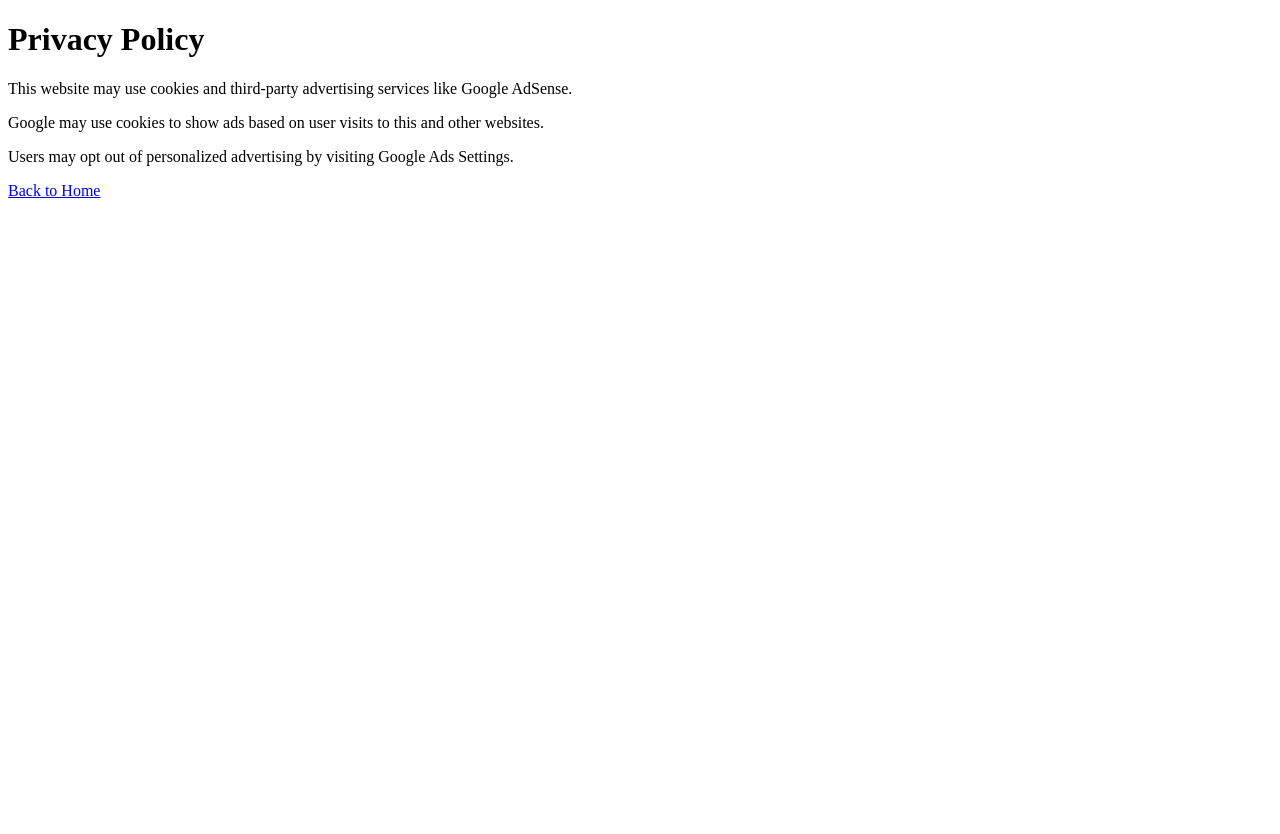
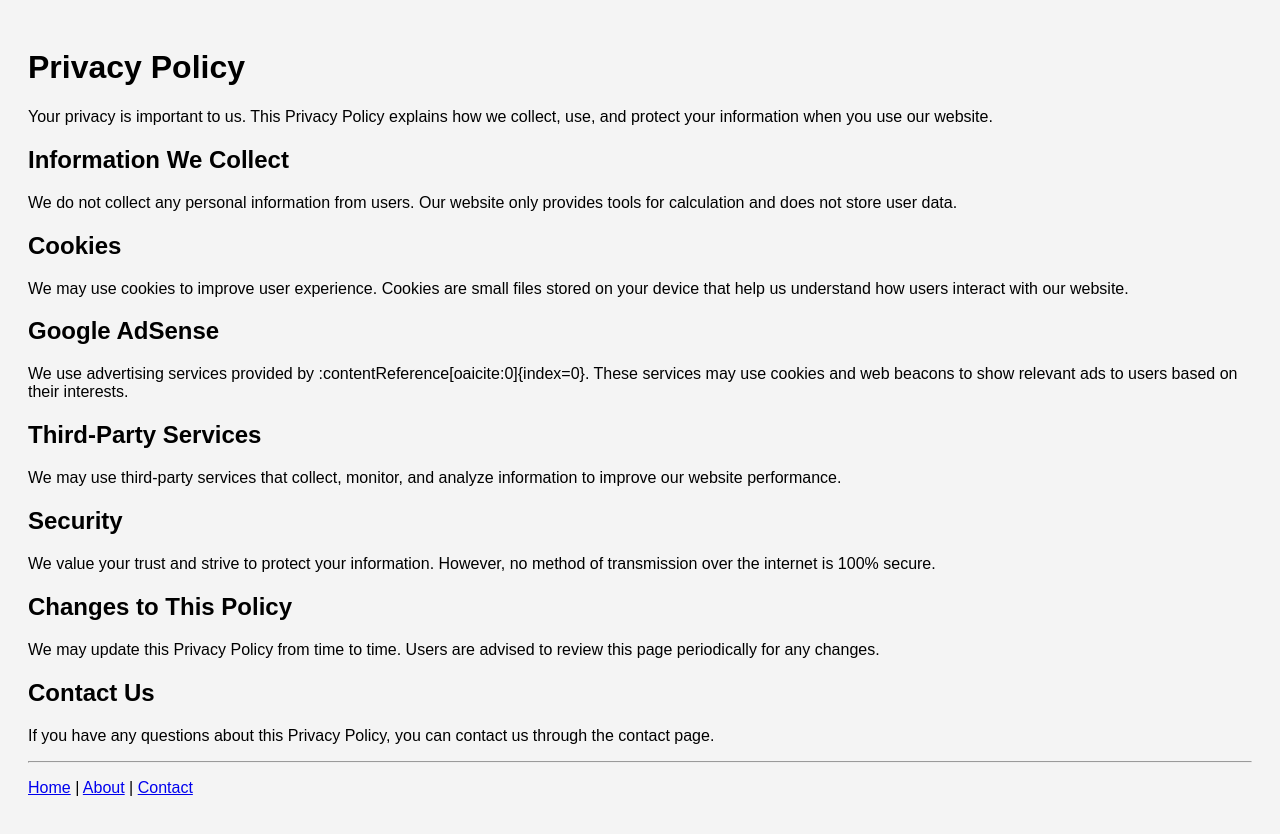
Before and after one commit to quickpercentagecalculator-jpg/Free-Online-Calculator, a plain HTML site: page privacy.html in a window 1280 px wide. Before the commit the page ends 800 px from the top, so only its background shows below. Drawn offline with Linux system fonts and the light colour scheme.

Commit message:
Update privacy.html
Signed-off-by: quickpercentagecalculator-jpg <quickpercentagecalculator@gmail.com>

```diff
--- a/privacy.html
+++ b/privacy.html
@@ -1,20 +1,65 @@
 <!DOCTYPE html>
-<html>
+<html lang="en">
 <head>
-<title>Privacy Policy</title>
+    <meta charset="UTF-8">
+    <meta name="viewport" content="width=device-width, initial-scale=1.0">
+    <title>Privacy Policy</title>
+
+    <!-- Google AdSense -->
+    <script async src="https://pagead2.googlesyndication.com/pagead/js/adsbygoogle.js?client=ca-pub-7602220925445629"
+     crossorigin="anonymous"></script>
 </head>
 
-<body>
+<body style="font-family: Arial; background:#f4f4f4; padding:20px;">
 
-<h1>Privacy Policy</h1>
+    <h1>Privacy Policy</h1>
 
-<p>This website may use cookies and third-party advertising services like Google AdSense.</p>
+    <p>
+        Your privacy is important to us. This Privacy Policy explains how we collect, use, and protect your information when you use our website.
+    </p>
 
-<p>Google may use cookies to show ads based on user visits to this and other websites.</p>
+    <h2>Information We Collect</h2>
+    <p>
+        We do not collect any personal information from users. Our website only provides tools for calculation and does not store user data.
+    </p>
 
-<p>Users may opt out of personalized advertising by visiting Google Ads Settings.</p>
+    <h2>Cookies</h2>
+    <p>
+        We may use cookies to improve user experience. Cookies are small files stored on your device that help us understand how users interact with our website.
+    </p>
 
-<a href="index.html">Back to Home</a>
+    <h2>Google AdSense</h2>
+    <p>
+        We use advertising services provided by :contentReference[oaicite:0]{index=0}. These services may use cookies and web beacons to show relevant ads to users based on their interests.
+    </p>
+
+    <h2>Third-Party Services</h2>
+    <p>
+        We may use third-party services that collect, monitor, and analyze information to improve our website performance.
+    </p>
+
+    <h2>Security</h2>
+    <p>
+        We value your trust and strive to protect your information. However, no method of transmission over the internet is 100% secure.
+    </p>
+
+    <h2>Changes to This Policy</h2>
+    <p>
+        We may update this Privacy Policy from time to time. Users are advised to review this page periodically for any changes.
+    </p>
+
+    <h2>Contact Us</h2>
+    <p>
+        If you have any questions about this Privacy Policy, you can contact us through the contact page.
+    </p>
+
+    <hr>
+
+    <p>
+        <a href="index.html">Home</a> |
+        <a href="about.html">About</a> |
+        <a href="contact.html">Contact</a>
+    </p>
 
 </body>
 </html>
```
